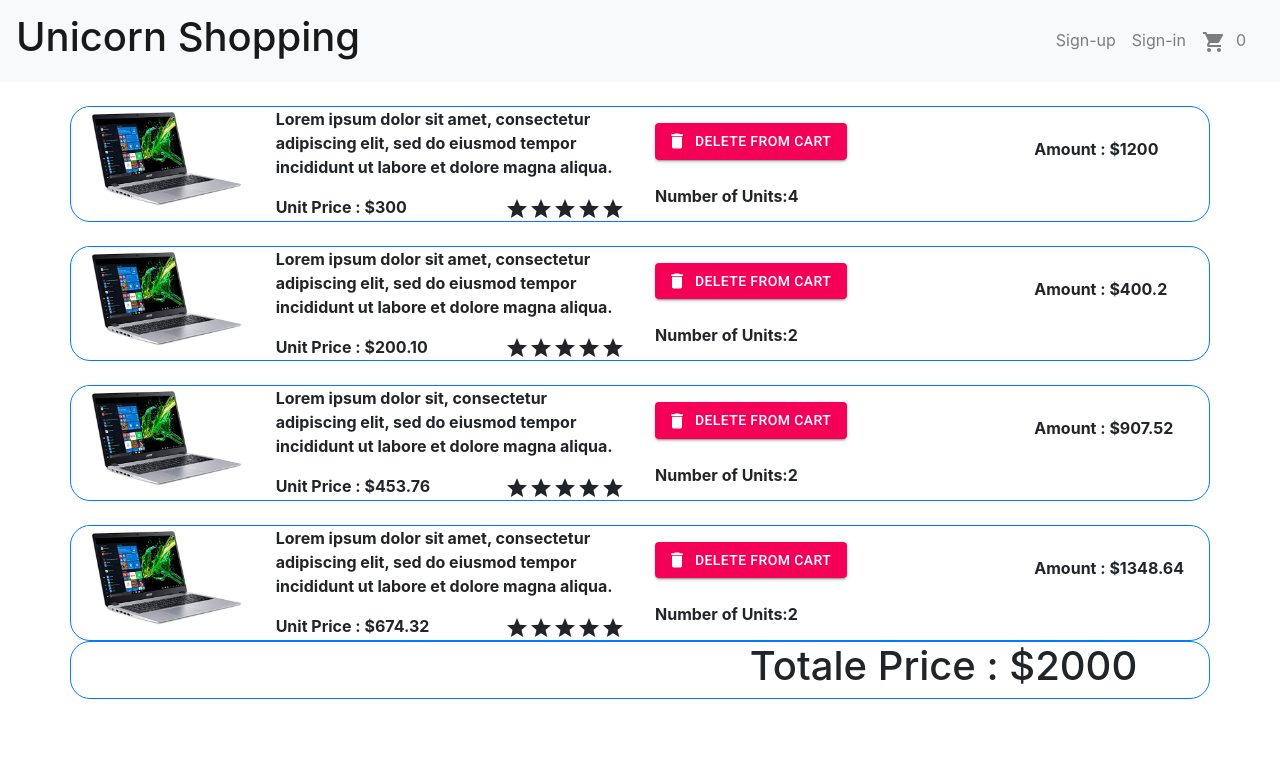
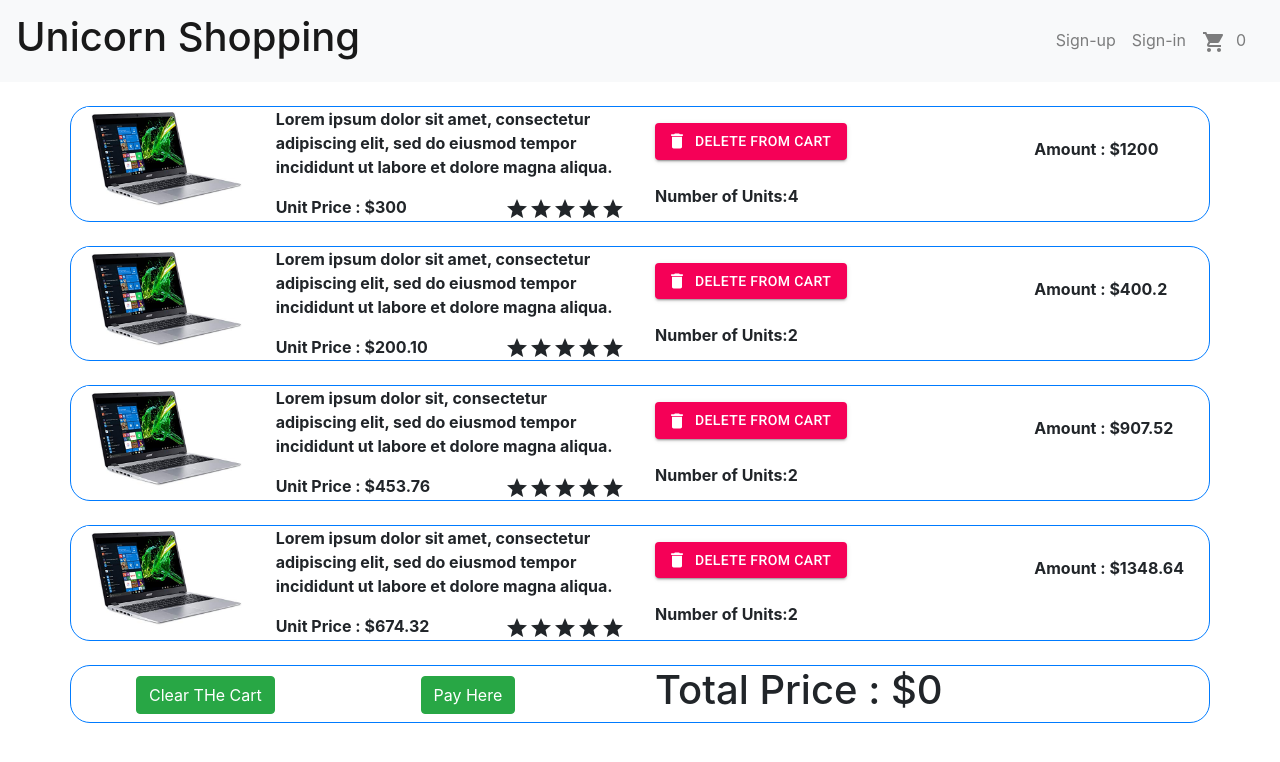
Before and after one commit to Dilansilva/Online-Shopping, a React (Create React App) app: page /cart in a window 1280 px wide. Shown: the top 762 px of the page. Built offline with nearby package versions, Linux system fonts and the light colour scheme.

Commit message:
Total component is done and done some changes

```diff
--- a/src/pages/TotalComp/TotalComp.js
+++ b/src/pages/TotalComp/TotalComp.js
@@ -1,21 +1,36 @@
 import React, { useState } from "react";
-import { Container, Row, Col } from "react-bootstrap";
+import { Container, Row, Col, Button } from "react-bootstrap";
 
 const TotalComp = () => {
-  const [Total, setTotal] = useState(2000);
+  const [Total, setTotal] = useState(0.0);
   return (
     <div>
+      <br />
       <Container
         className="block-example border border-primary"
         style={{ alignItems: "center", borderRadius: "20px" }}
       >
         <Row>
-          <Col xs={3} md={7}>
-            <h1></h1>
+          <Col xs={3} md={3}>
+            <Button
+              variant="success"
+              style={{ marginTop: "10px", marginLeft: "50px" }}
+            >
+              Clear THe Cart
+            </Button>
+          </Col>
+
+          <Col xs={3} md={3}>
+            <Button
+              variant="success"
+              style={{ marginTop: "10px", marginLeft: "50px" }}
+            >
+              Pay Here
+            </Button>
           </Col>
 
           <Col xs={3} md={5}>
-            <h1>Totale Price : ${Total}</h1>
+            <h1>Total Price : ${Total}</h1>
           </Col>
         </Row>
       </Container>
```
Also changed, not shown: 1 other file (tests, documents, lock files or other folders).
